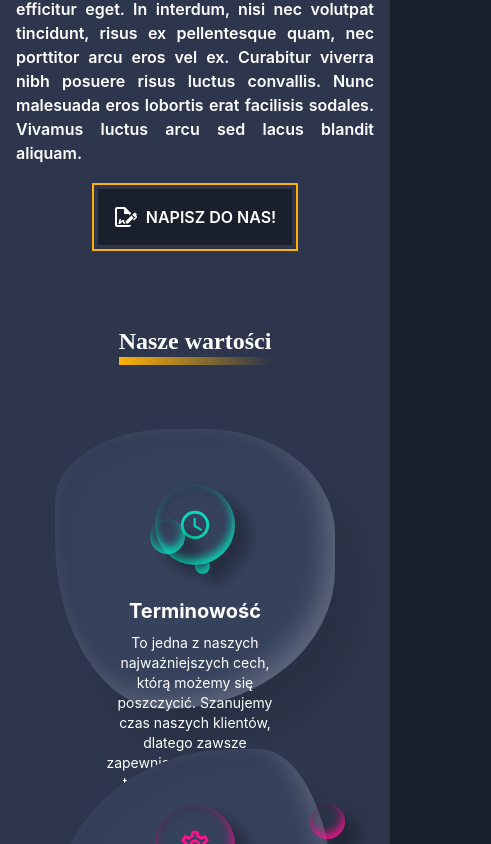
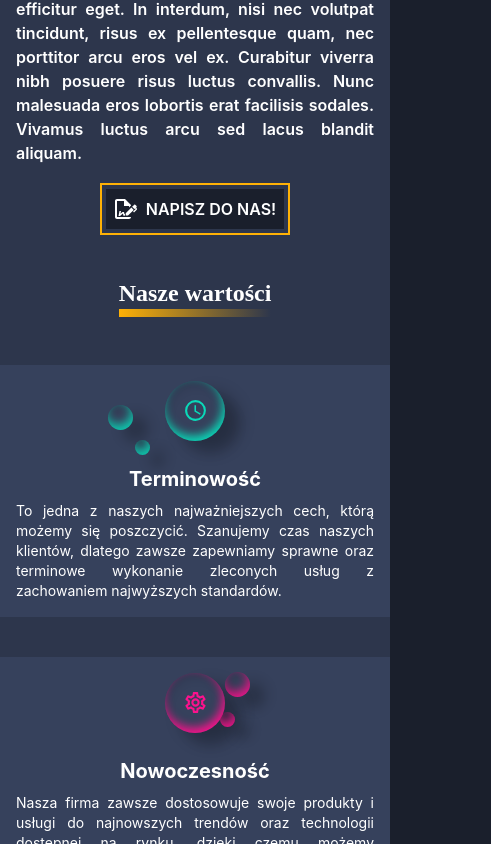
Before and after one commit to dziekiczan1/eRZet, a React (Create React App) app: page / in a window 390 px wide. Shown: the part 1156-2000 px from the top of the page, 491 px wide, since content can reach past the window. Built offline with nearby package versions, Linux system fonts and the light colour scheme.

Commit message:
fix: add mobile styles for Drop and Button component

```diff
--- a/src/App.js
+++ b/src/App.js
@@ -42,7 +42,7 @@ const App = () => {
           >
             <About innerRef={myRef} />
           </section>
-          <section
+          {/* <section
             className={
               theme === "dark" ? "bg-navy-700 w-full" : "bg-light-100 w-full"
             }
@@ -55,12 +55,12 @@ const App = () => {
             }
           >
             <Pricing />
-          </section>
+          </section> */}
         </div>
       </main>
-      <footer>
+      {/* <footer>
         <Footer />
-      </footer>
+      </footer> */}
     </>
   );
 };
--- a/src/components/About/Description.js
+++ b/src/components/About/Description.js
@@ -27,7 +27,7 @@ const Description = () => {
         {t("welcome")}
         <div className="w-full md:w-26 h-2 bg-gradient-to-r from-orange-100 to-transparent px-4 md:px-0"></div>
       </Heading>
-      <div className="flex flex-col md:flex-row w-full mb-12">
+      <div className="flex flex-col md:flex-row w-full mb-8 md:mb-12">
         <div className="flex justify-center w-full md:w-1/2 ml-0 md:ml-4 px-2 md:px-8 pt-8">
           <div
             className={
--- a/src/components/About/Drop.js
+++ b/src/components/About/Drop.js
@@ -17,14 +17,14 @@ const Drop = () => {
         size="h1"
         className={
           theme === "dark"
-            ? "text-white mx-auto my-8"
-            : "text-slate-600 mx-auto my-8"
+            ? "text-white text-center mx-auto my-4 md:my-8 px-4 md:px-0"
+            : "text-slate-600 text-center mx-auto my-4 md:my-8 px-4 md:px-0"
         }
       >
         {t("values")}
         <div className="w-26 h-2 bg-gradient-to-r from-orange-100 to-transparent"></div>
       </Heading>
-      <div className="mx-auto w-full md:w-3/4 flex flex-wrap justify-center 2xl:flex-nowrap 2xl:justify-between gap-10 2xl:gap-20 pt-8">
+      <div className="mx-auto w-full md:w-3/4 flex flex-col md:flex-row flex-wrap justify-center 2xl:flex-nowrap 2xl:justify-between gap-10 2xl:gap-20 pt-8">
         {dropItems?.map((drop) => (
           <motion.div
             variants={zoomIn(0.6, 0.6)}
@@ -34,19 +34,22 @@ const Drop = () => {
             <div
               className={
                 theme === "dark"
-                  ? `${drop.bgColor} relative w-[280px] h-[280px] md:w-[400px] md:h-[400px] ${drop.boxShadow} ${drop.borderRadius} ${drop.boxShadowAfter} after:absolute ${drop.afterTop} ${drop.afterLeft} ${drop.afterWidth} ${drop.afterHeight} after:rounded-full after:opacity-90 ${drop.boxShadowBefore} before:absolute ${drop.beforeTop} ${drop.beforeLeft} ${drop.beforeWidth} ${drop.beforeHeight} before:rounded-full before:opacity-90 duration-500 ease-in-out hover:rounded-full`
-                  : `bg-light-100 relative w-[280px] h-[280px] md:w-[400px] md:h-[400px] ${drop.boxShadow} ${drop.borderRadius} ${drop.boxShadowAfter} after:absolute ${drop.afterTop} ${drop.afterLeft} ${drop.afterWidth} ${drop.afterHeight} after:rounded-full after:opacity-90 ${drop.boxShadowBefore} before:absolute ${drop.beforeTop} ${drop.beforeLeft} ${drop.beforeWidth} ${drop.beforeHeight} before:rounded-full before:opacity-90 duration-500 ease-in-out hover:rounded-full`
+                  ? `${drop.bgColor} relative w-full md:w-[400px] md:h-[400px] ${drop.boxShadow} ${drop.borderRadius} ${drop.boxShadowAfter} after:absolute ${drop.afterTop} ${drop.afterLeft} ${drop.afterWidth} ${drop.afterHeight} after:rounded-full after:opacity-90 ${drop.boxShadowBefore} before:absolute ${drop.beforeTop} ${drop.beforeLeft} ${drop.beforeWidth} ${drop.beforeHeight} before:rounded-full before:opacity-90 duration-500 ease-in-out md:hover:rounded-full`
+                  : `bg-light-100 relative w-full md:w-[400px] md:h-[400px] ${drop.boxShadow} ${drop.borderRadius} ${drop.boxShadowAfter} after:absolute ${drop.afterTop} ${drop.afterLeft} ${drop.afterWidth} ${drop.afterHeight} after:rounded-full after:opacity-90 ${drop.boxShadowBefore} before:absolute ${drop.beforeTop} ${drop.beforeLeft} ${drop.beforeWidth} ${drop.beforeHeight} before:rounded-full before:opacity-90 duration-500 ease-in-out md:hover:rounded-full`
               }
             >
-              <div className="flex justify-center items-center flex-col text-center py-10 px-6 gap-2">
+              <div className="flex justify-center items-center flex-col text-center py-4 md:py-10 px-4 md:px-6 gap-2">
                 <div
-                  className={`w-[80px] h-[80px] rounded-full flex justify-center items-center text-2xl ${drop.logoColor} ${drop.logoBoxShadow} mt-4 mb-6`}
+                  className={`w-[60px] h-[60px] md:w-[80px] md:h-[80px] rounded-full flex justify-center items-center text-2xl ${drop.logoColor} ${drop.logoBoxShadow} mt-0 md:mt-4 mb-4 md:mb-6`}
                 >
-                  <svg width="34px" height="34px" viewBox="0 0 24 24">
+                  <svg
+                    viewBox="0 0 24 24"
+                    className="w-[25px] h-[25px] md:w-[34px] md:h-[34px]"
+                  >
                     <path fill="currentColor" d={drop.svgD} />
                   </svg>
                 </div>
-                <div>
+                <div className="w-full">
                   <Heading
                     size="h2"
                     className={
@@ -58,8 +61,8 @@ const Drop = () => {
                   <p
                     className={
                       theme === "dark"
-                        ? "text-white text-center text-sm px-6"
-                        : "text-black text-center text-sm px-6"
+                        ? "text-white text-justify md:text-center text-sm px-0 md:px-6"
+                        : "text-black text-justify md:text-center text-sm px-0 md:px-6"
                     }
                   >
                     {t(drop.content)}
--- a/src/components/About/DropItems.js
+++ b/src/components/About/DropItems.js
@@ -5,18 +5,18 @@ const dropItems = [
     svgD: "M12,20A8,8 0 0,0 20,12A8,8 0 0,0 12,4A8,8 0 0,0 4,12A8,8 0 0,0 12,20M12,2A10,10 0 0,1 22,12A10,10 0 0,1 12,22C6.47,22 2,17.5 2,12A10,10 0 0,1 12,2M12.5,7V12.25L17,14.92L16.25,16.15L11,13V7H12.5Z",
     content: "punctualityContent",
     bgColor: "bg-[#36415c]",
-    borderRadius: "rounded-oneRd",
-    boxShadow: "shadow-oneSh",
+    borderRadius: "md:rounded-oneRd",
+    boxShadow: "md:shadow-oneSh",
     boxShadowAfter: "after:shadow-fourSh",
     boxShadowBefore: "before:shadow-fourSh",
-    afterTop: "after:top-[130px]",
-    afterLeft: "after:left-[140px]",
+    afterTop: "after:top-[75px] md:after:top-[130px]",
+    afterLeft: "after:left-[135px] md:after:left-[140px]",
     afterWidth: "after:w-[15px]",
     afterHeight: "after:h-[15px]",
-    beforeTop: "before:top-[90px]",
-    beforeLeft: "before:left-[95px]",
-    beforeWidth: "before:w-[35px]",
-    beforeHeight: "before:h-[35px]",
+    beforeTop: "before:top-[40px] md:before:top-[90px]",
+    beforeLeft: "before:left-[108px] md:before:left-[95px]",
+    beforeWidth: "before:w-[25px] md:before:w-[35px]",
+    beforeHeight: "before:h-[25px] md:before:h-[35px]",
     logoColor: "text-[#0adab9]",
     logoBoxShadow: "shadow-fourSh",
   },
@@ -26,18 +26,18 @@ const dropItems = [
     svgD: "M12,8A4,4 0 0,1 16,12A4,4 0 0,1 12,16A4,4 0 0,1 8,12A4,4 0 0,1 12,8M12,10A2,2 0 0,0 10,12A2,2 0 0,0 12,14A2,2 0 0,0 14,12A2,2 0 0,0 12,10M10,22C9.75,22 9.54,21.82 9.5,21.58L9.13,18.93C8.5,18.68 7.96,18.34 7.44,17.94L4.95,18.95C4.73,19.03 4.46,18.95 4.34,18.73L2.34,15.27C2.21,15.05 2.27,14.78 2.46,14.63L4.57,12.97L4.5,12L4.57,11L2.46,9.37C2.27,9.22 2.21,8.95 2.34,8.73L4.34,5.27C4.46,5.05 4.73,4.96 4.95,5.05L7.44,6.05C7.96,5.66 8.5,5.32 9.13,5.07L9.5,2.42C9.54,2.18 9.75,2 10,2H14C14.25,2 14.46,2.18 14.5,2.42L14.87,5.07C15.5,5.32 16.04,5.66 16.56,6.05L19.05,5.05C19.27,4.96 19.54,5.05 19.66,5.27L21.66,8.73C21.79,8.95 21.73,9.22 21.54,9.37L19.43,11L19.5,12L19.43,13L21.54,14.63C21.73,14.78 21.79,15.05 21.66,15.27L19.66,18.73C19.54,18.95 19.27,19.04 19.05,18.95L16.56,17.95C16.04,18.34 15.5,18.68 14.87,18.93L14.5,21.58C14.46,21.82 14.25,22 14,22H10M11.25,4L10.88,6.61C9.68,6.86 8.62,7.5 7.85,8.39L5.44,7.35L4.69,8.65L6.8,10.2C6.4,11.37 6.4,12.64 6.8,13.8L4.68,15.36L5.43,16.66L7.86,15.62C8.63,16.5 9.68,17.14 10.87,17.38L11.24,20H12.76L13.13,17.39C14.32,17.14 15.37,16.5 16.14,15.62L18.57,16.66L19.32,15.36L17.2,13.81C17.6,12.64 17.6,11.37 17.2,10.2L19.31,8.65L18.56,7.35L16.15,8.39C15.38,7.5 14.32,6.86 13.12,6.62L12.75,4H11.25Z",
     content: "modernityContent",
     bgColor: "bg-[#36415c]",
-    borderRadius: "rounded-twoRd",
-    boxShadow: "shadow-oneSh",
+    borderRadius: "md:rounded-twoRd",
+    boxShadow: "md:shadow-oneSh",
     boxShadowAfter: "after:shadow-fiveSh",
     boxShadowBefore: "before:shadow-fiveSh",
-    afterTop: "after:top-[110px]",
-    afterLeft: "after:left-[260px]",
+    afterTop: "after:top-[55px] md:after:top-[110px]",
+    afterLeft: "after:left-[220px] md:after:left-[260px]",
     afterWidth: "after:w-[15px]",
     afterHeight: "after:h-[15px]",
-    beforeTop: "before:top-[55px]",
-    beforeLeft: "before:left-[255px]",
-    beforeWidth: "before:w-[35px]",
-    beforeHeight: "before:h-[35px]",
+    beforeTop: "before:top-[15px] md:before:top-[55px]",
+    beforeLeft: "before:left-[225px] md:before:left-[255px]",
+    beforeWidth: "before:w-[25px] md:before:w-[35px]",
+    beforeHeight: "before:h-[25px] md:before:h-[35px]",
     logoColor: "text-[#fc128d]",
     logoBoxShadow: "shadow-fiveSh",
   },
@@ -47,18 +47,18 @@ const dropItems = [
     svgD: "M11,2V4.07C7.38,4.53 4.53,7.38 4.07,11H2V13H4.07C4.53,16.62 7.38,19.47 11,19.93V22H13V19.93C16.62,19.47 19.47,16.62 19.93,13H22V11H19.93C19.47,7.38 16.62,4.53 13,4.07V2M11,6.08V8H13V6.09C15.5,6.5 17.5,8.5 17.92,11H16V13H17.91C17.5,15.5 15.5,17.5 13,17.92V16H11V17.91C8.5,17.5 6.5,15.5 6.08,13H8V11H6.09C6.5,8.5 8.5,6.5 11,6.08M12,11A1,1 0 0,0 11,12A1,1 0 0,0 12,13A1,1 0 0,0 13,12A1,1 0 0,0 12,11Z",
     content: "accuracyContent",
     bgColor: "bg-[#36415c]",
-    borderRadius: "rounded-threeRd",
-    boxShadow: "shadow-oneSh",
+    borderRadius: "md:rounded-threeRd",
+    boxShadow: "md:shadow-oneSh",
     boxShadowAfter: "after:shadow-threeSh",
     boxShadowBefore: "before:shadow-threeSh",
-    afterTop: "after:top-[40px]",
-    afterLeft: "after:left-[150px]",
+    afterTop: "after:top-[15px] md:after:top-[40px]",
+    afterLeft: "after:left-[130px] md:after:left-[150px]",
     afterWidth: "after:w-[15px]",
     afterHeight: "after:h-[15px]",
-    beforeTop: "before:top-[60px]",
-    beforeLeft: "before:left-[105px]",
-    beforeWidth: "before:w-[35px]",
-    beforeHeight: "before:h-[35px]",
+    beforeTop: "before:top-[35px] md:before:top-[60px]",
+    beforeLeft: "before:left-[110px] md:before:left-[105px]",
+    beforeWidth: "before:w-[25px] md:before:w-[35px]",
+    beforeHeight: "before:h-[25px] md:before:h-[35px]",
     logoColor: "text-[#feb106]",
     logoBoxShadow: "shadow-threeSh",
   },
--- a/src/components/Button.js
+++ b/src/components/Button.js
@@ -4,7 +4,7 @@ import PropTypes from "prop-types";
 
 function Button({ className, appearance, children }) {
   const styles = {
-    base: "flex flex-row items-center justify-center gap-2 uppercase bg-navy-700 p-4 text-white text-bold outline-offset-4 outline outline-2 outline-orange-100",
+    base: "flex flex-row items-center justify-center gap-2 uppercase bg-navy-700 p-2 md:p-4 text-white text-bold outline-offset-4 outline outline-2 outline-orange-100",
   };
 
   return (
```
